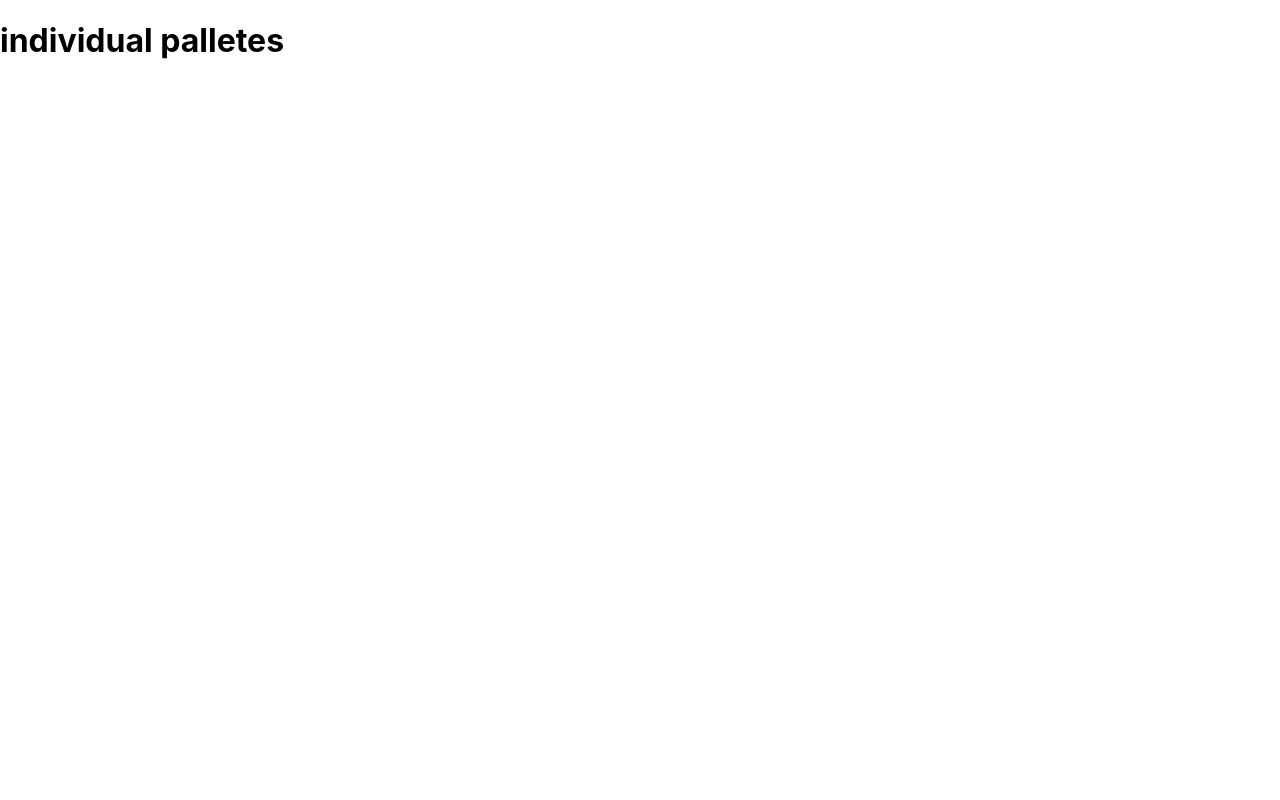
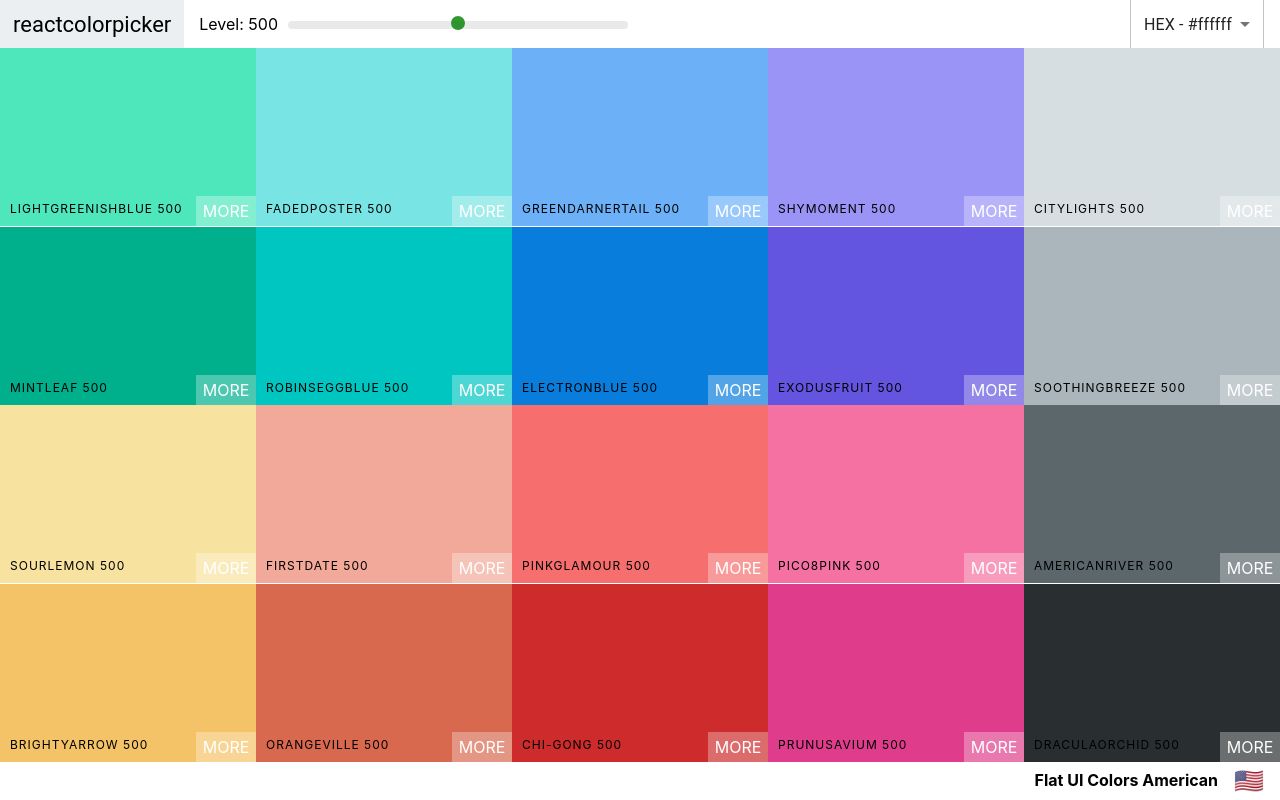
Before and after one commit to Catravine/color-palette-app, a React (Create React App) app: page /palette/flat-ui-colors-american in a window 1280 px wide. Built offline with nearby package versions, Linux system fonts and the light colour scheme.

Commit message:
add palette list, link the views up

```diff
--- a/src/App.js
+++ b/src/App.js
@@ -1,18 +1,21 @@
-import React, { Component } from 'react';
+import React from 'react';
 import { Route, Routes } from 'react-router-dom';
 import Palette from './Palette';
-import seedColors from "./seedColors";
-import { generatePalette } from './colorHelpers';
+import PaletteList from './PaletteList';
 
 function App() {
+
   return (
     <Routes>
-      <Route path="/" element={<h1>LIST OF PALETTES</h1>} />
-      <Route path="/palette/:id" element={<h1>individual palletes</h1>} />
+      <Route
+        path="/"
+        element={<PaletteList />}
+      />
+      <Route
+        path="/palette/:id"
+        element={<Palette />}
+      />
     </Routes>
-    // <div className="App">
-    //   <Palette palette={generatePalette(seedColors[4])} />
-    // </div>
   );
 }
 
--- a/src/Navbar.js
+++ b/src/Navbar.js
@@ -1,4 +1,5 @@
 import React, { Component } from 'react';
+import { Link } from 'react-router-dom';
 import Slider from 'rc-slider';
 import 'rc-slider/assets/index.css';
 import './Navbar.css';
@@ -28,7 +29,9 @@ class Navbar extends Component {
     return (
       <header className="Navbar">
         <div className="logo">
-          <a href="#">reactcolorpicker</a>
+          <Link to="/">
+            reactcolorpicker
+          </Link>
         </div>
         <div className="slider-container">
           <span>Level: {level}</span>
--- a/src/Palette.js
+++ b/src/Palette.js
@@ -1,28 +1,36 @@
-import React, { Component } from 'react';
+import React, { useState } from 'react';
+import { useParams } from 'react-router-dom'
 import ColorBox from './ColorBox';
 import Navbar from './Navbar';
 import "./Palette.css";
+import seedColors from "./seedColors";
+import { generatePalette } from './colorHelpers';
 
 
-class Palette extends Component {
-  constructor(props) {
-    super(props);
-    this.state = { level: 500, format: 'hex' }
-    this.changeLevel = this.changeLevel.bind(this);
-    this.changeFormat = this.changeFormat.bind(this)
+function Palette(props) {
+
+  const findPalette = (id) => {
+    return seedColors.find(function(palette) {
+      return palette.id === id;
+    });
   }
 
-  changeLevel(level) {
-    this.setState({level})
+  let { id } = useParams();
+  const paletteData = generatePalette(findPalette(id))
+
+  const [level, setLevel] = useState(500);
+  const [format, setFormat] = useState('hex');
+
+  const changeLevel = (level) => {
+    setLevel(level)
   }
 
-  changeFormat(val) {
-    this.setState({format: val})
+  const changeFormat = (val) => {
+    setFormat(val)
   }
 
-  render() {
-    const { colors, paletteName, emoji } = this.props.palette;
-    const { level, format } = this.state;
+  const { colors, paletteName, emoji } = paletteData;
+
   const colorBoxes = colors[level].map((color) => {
     return <ColorBox background={color[format]} name={color.name} key={color.id} />
   });
@@ -31,8 +39,8 @@ class Palette extends Component {
     <div className="Palette">
       <Navbar
         level={level}
-          changeLevel={this.changeLevel}
-          handleChange={this.changeFormat}
+        changeLevel={changeLevel}
+        handleChange={changeFormat}
       />
       <div className="Palette-colors">
         {colorBoxes}
@@ -44,6 +52,5 @@ class Palette extends Component {
     </div>
   )
 }
-}
 
 export default Palette;
--- /dev/null
+++ b/src/PaletteList.js
@@ -0,0 +1,23 @@
+import React, { Component } from 'react';
+import seedColors from './seedColors';
+import { Link } from 'react-router-dom';
+
+class PaletteList extends Component {
+  render() {
+
+    return (
+      <div>
+        <h1>React Colors</h1>
+        {seedColors.map(palette => (
+          <p>
+            <Link to={`/palette/${palette.id}`}>
+              {palette.paletteName}
+            </Link>
+          </p>
+        ))}
+      </div>
+    )
+  }
+}
+
+export default PaletteList;
```
Lines whose indentation alone changed are shown as unchanged.
